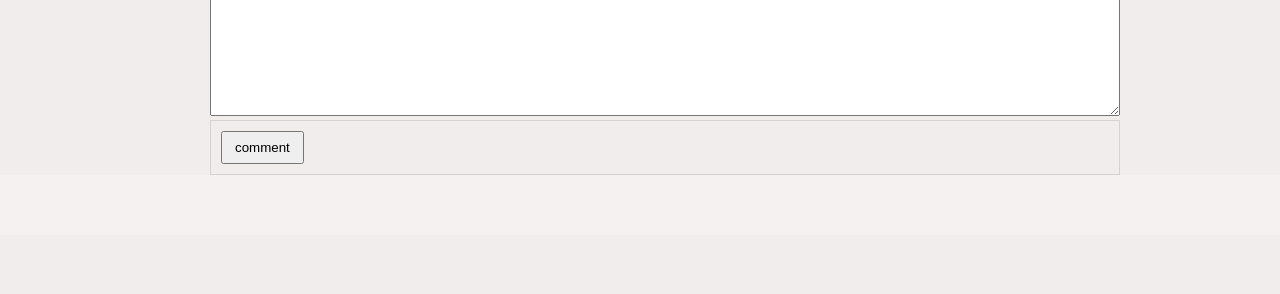
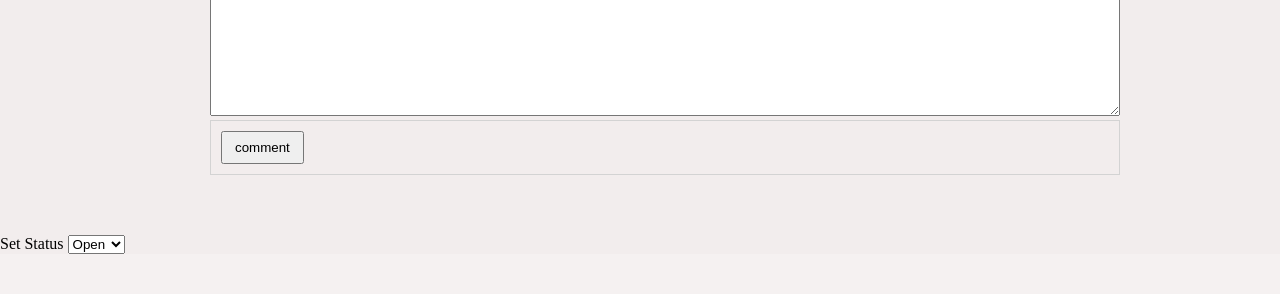
Before and after one commit to JohnL3/milestone-project-five, a Django app: page /bugs/1/ in a window 1280 px wide. Shown: the part 609-903 px from the top of the page. Before the commit the page ends 784 px from the top, so only its background shows below. Run offline with Django 3.2, Linux system fonts and the light colour scheme; the visitor is signed in with stand-in values (Sample User, id 1).

Commit message:
added ability for superuser to change bug status

```diff
--- a/bugs/templates/singlebug.html
+++ b/bugs/templates/singlebug.html
@@ -113,6 +113,17 @@
 		</div>
 	</div>
 
+	{% if user.is_superuser or user.is_staff %}
+	<div class='bug-status'>
+		<label>Set Status</label>
+		<select>
+			<option>Open</option>
+			<option>Doing</option>
+			<option>Done</option>
+		</select>
+	</div>
+	{% endif %}
+
 </div>
 {% endblock content %}
 
```
